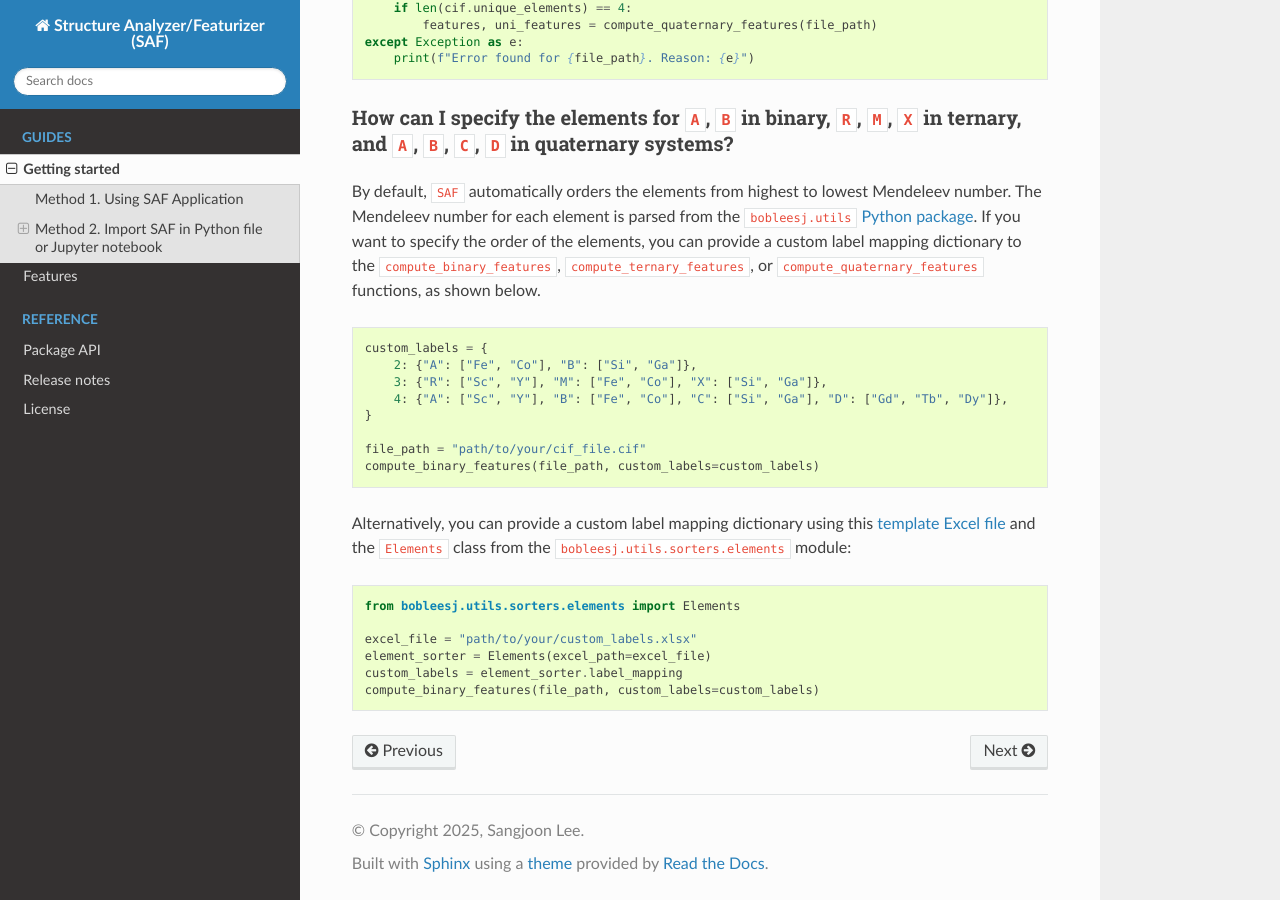
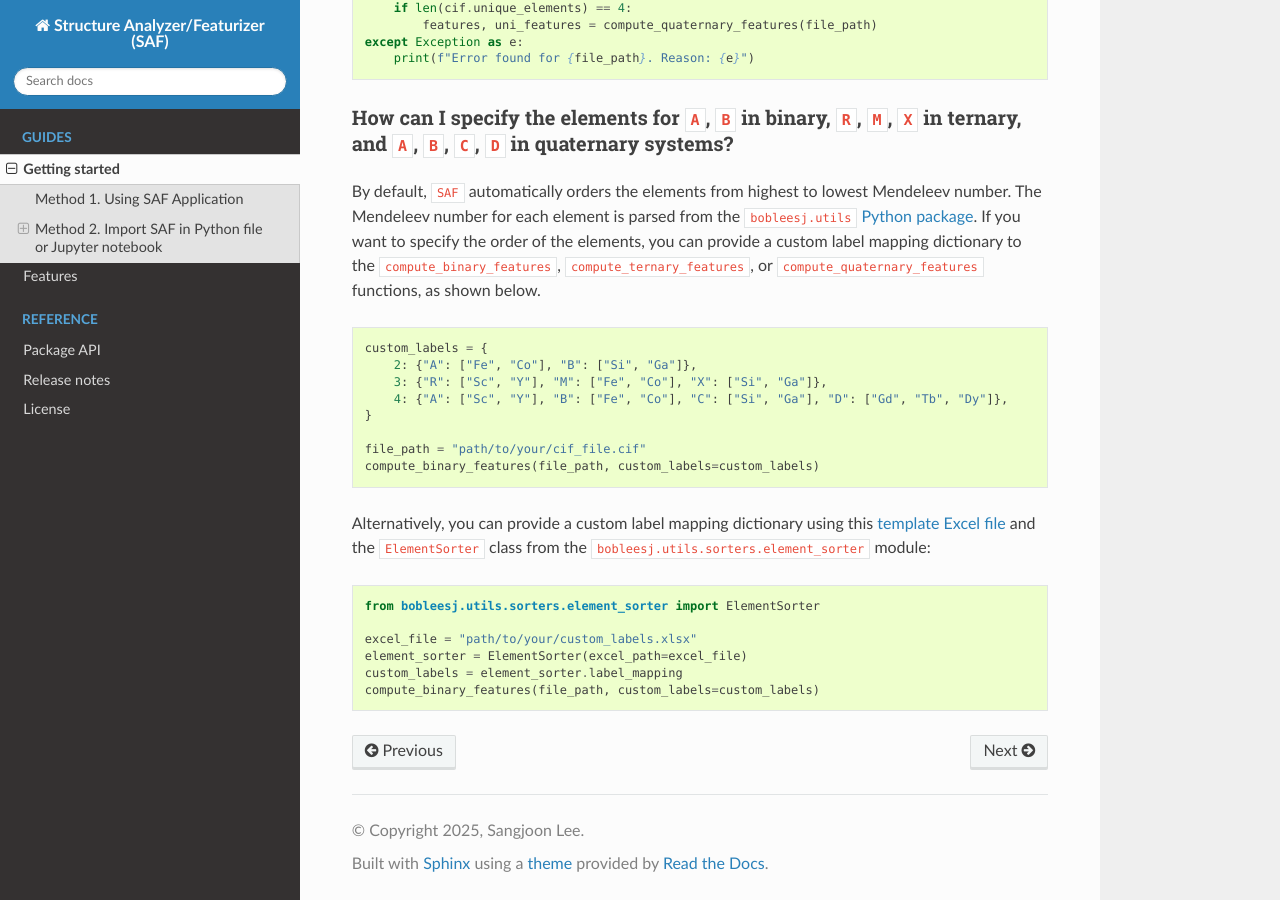
Before and after one commit to bobleesj/structure-analyzer-featurizer, a Sphinx documentation site: the page built from doc/source/getting-started.rst, in a window 1280 px wide and 900 px high, scrolled down 1772 px. Built offline with Sphinx 7.4.7 and the Read the Docs theme 3.1.0, drawn with Linux system fonts in a browser that asks for light colours.

Commit message:
update: use ElementSorter instead of Elements for sorting

```diff
--- a/doc/source/getting-started.rst
+++ b/doc/source/getting-started.rst
@@ -98,13 +98,13 @@ By default, ``SAF`` automatically orders the elements from highest to lowest Men
     file_path = "path/to/your/cif_file.cif"
     compute_binary_features(file_path, custom_labels=custom_labels)
 
-Alternatively, you can provide a custom label mapping dictionary using this `template Excel file <https://github.com/bobleesj/bobleesj.utils/blob/main/tests/data/sort/test-custom-labels.xlsx>`_ and the ``Elements`` class from the ``bobleesj.utils.sorters.elements`` module:
+Alternatively, you can provide a custom label mapping dictionary using this `template Excel file <https://github.com/bobleesj/bobleesj.utils/blob/main/tests/data/sort/test-custom-labels.xlsx>`_ and the ``ElementSorter`` class from the ``bobleesj.utils.sorters.element_sorter`` module:
 
 .. code-block:: python
 
-    from bobleesj.utils.sorters.elements import Elements
+    from bobleesj.utils.sorters.element_sorter import ElementSorter
 
     excel_file = "path/to/your/custom_labels.xlsx"
-    element_sorter = Elements(excel_path=excel_file)
+    element_sorter = ElementSorter(excel_path=excel_file)
     custom_labels = element_sorter.label_mapping
     compute_binary_features(file_path, custom_labels=custom_labels)
```
Also changed, not shown: 1 other file.
